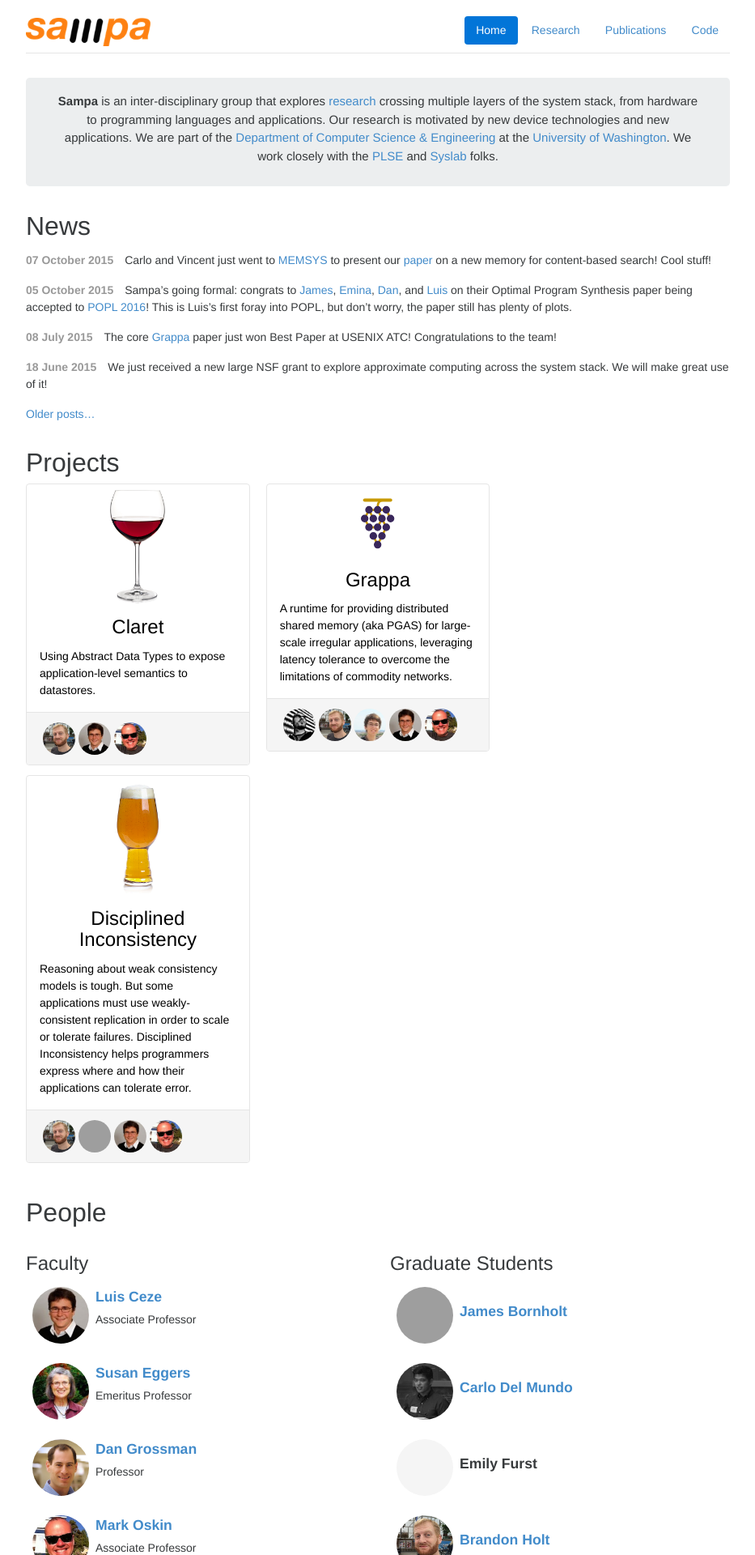
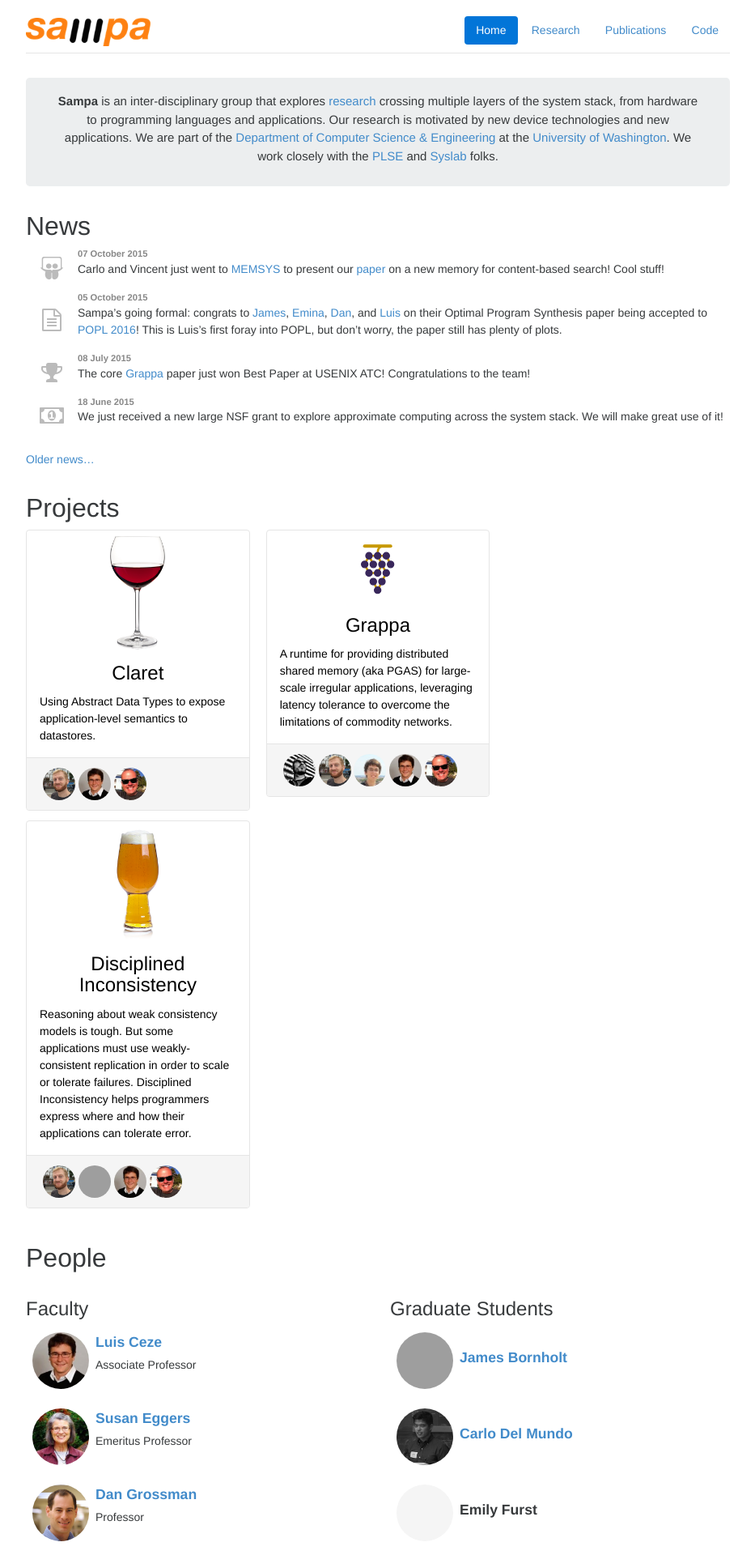
Before and after one commit to uwsampa/sampa-public, a Jekyll site: the page built from index.html, in a window 1280 px wide. Shown: the top 1920 px of the page at 81% size, without its empty margins (173-1106 px from the left). Built offline with Jekyll 4.4.1, drawn with Linux system fonts in a browser that asks for light colours; nearby versions of some CDN libraries; Markdown is read by kramdown in place of the engine named in the settings; grey boxes are pictures that could not be loaded.

Commit message:
add *icons* to News! just specify a FontAwesome icon name in frontmatter

```diff
--- a/css/sampa.scss
+++ b/css/sampa.scss
@@ -279,21 +279,49 @@
 }
 
 /* Front page news. */
-ul.news .date {
-    color: #999;
-    font-weight: bold;
-    display: block;
+
+ul.news {
+
+    list-style-type: none;
+    padding-left: 0em;
+
+    .icon {
+        color: #bbb;
+        font-size: 2em;
+        padding: 0rem 1rem;
+        width: 4rem;
+        text-align: center;
+    }
+
+    display: table;
+    .text, .icon {
+        display: table-cell;
+        vertical-align: middle;
+    }
+
+    .date {
+        color: $dark-gray;
+        font-weight: bold;
+        display: block;
+        font-size: 0.8em;
+    }
 }
-ul.news > li {
-    margin-top: 1em;
-}
-ul.news .shortnews .date {
-    float: left;
-    margin-right: 1em;
-}
-ul.news .bloglink a {
-    font-size: 1.4em;
-}
+
+//ul.news .date {
+//    color: #999;
+//    font-weight: bold;
+//    display: block;
+//}
+//ul.news > li {
+//    margin-top: 1em;
+//}
+//ul.news .shortnews .date {
+//    float: left;
+//    margin-right: 1em;
+//}
+//ul.news .bloglink a {
+//    font-size: 1.4em;
+//}
 
 .illustration {
     float: right;
--- a/index.html
+++ b/index.html
@@ -20,24 +20,28 @@
 </div>
 
 <h2>News</h2>
-<ul class="news list-unstyled">
+<ul class="news">
 {% for post in site.posts limit: site.front_page_news %}
-    {% if post.shortnews %}
-        <li class="shortnews">
-            <span class="date">{{ post.date | date_to_long_string }}</span>
-            {{ post.content }}
-        </li>
-    {% else %}
-        <li class="bloglink">
-            <span class="date">{{ post.date | date_to_long_string }}</span>
-            <a href="{{ post.url }}">&raquo; {{ post.title }}</a>
-        </li>
-    {% endif %}
+    <li>
+        {% assign icon = 'newspaper-o' %}
+        {% if post.icon %}{% assign icon = post.icon %}{% endif %}
+
+        <div class="icon"><i class="fa fa-{{icon}}"></i></div>
+        <div class="text">
+            <div class="date">{{ post.date | date_to_long_string }}</div>
+            {% if post.shortnews %}
+                {{ post.content | markdownify }}
+            {% else %}
+                <a href="{{ post.url }}">&raquo; {{ post.title }}</a>
+            {% endif %}
+        </div>
+    </li>
 {% endfor %}
 </ul>
+
 {% assign numposts = site.posts | size %}
 {% if numposts >= site.front_page_news %}
-<p><a href="{{ site.base }}/blog/">Older posts&hellip;</a></p>
+<p><a href="{{ site.base }}/blog/">Older news&hellip;</a></p>
 {% else %}
 <p><a href="{{ site.base }}/oldnews.html">Older news posts&hellip;</a></p>
 {% endif %}
```
Also changed, not shown: _posts/2015-06-18-nsf.md (+1 -0 lines), _posts/2015-07-08-grappa-atc.md (+1 -0 lines), _posts/2015-10-05-popl-synth.md (+1 -0 lines), _posts/2015-10-07-memsys.md (+1 -0 lines).
